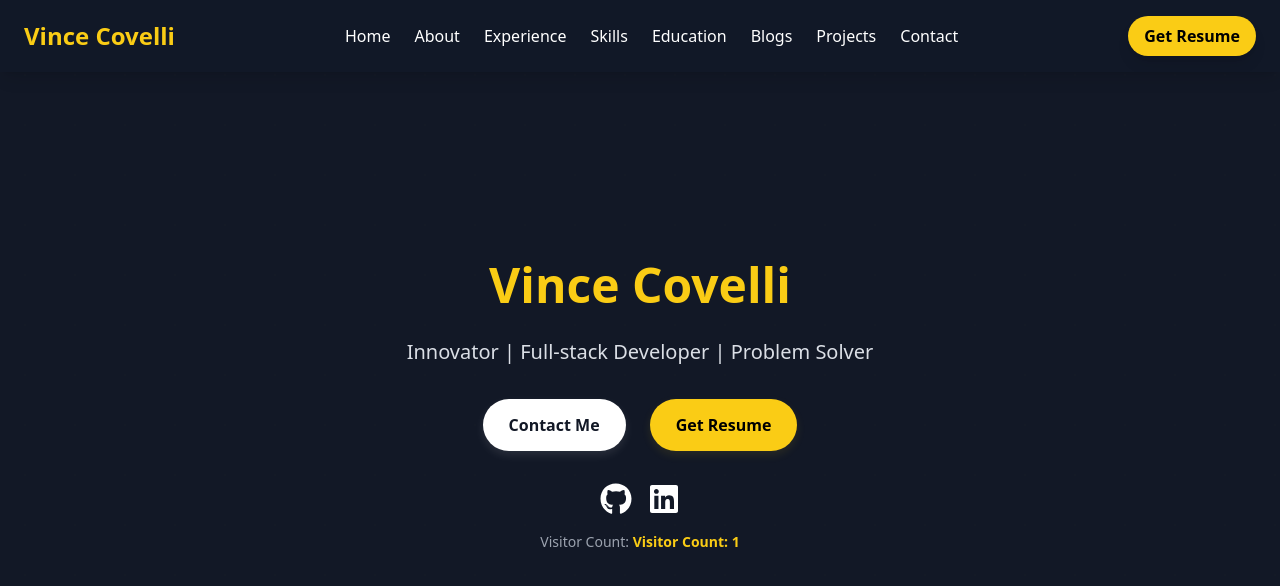
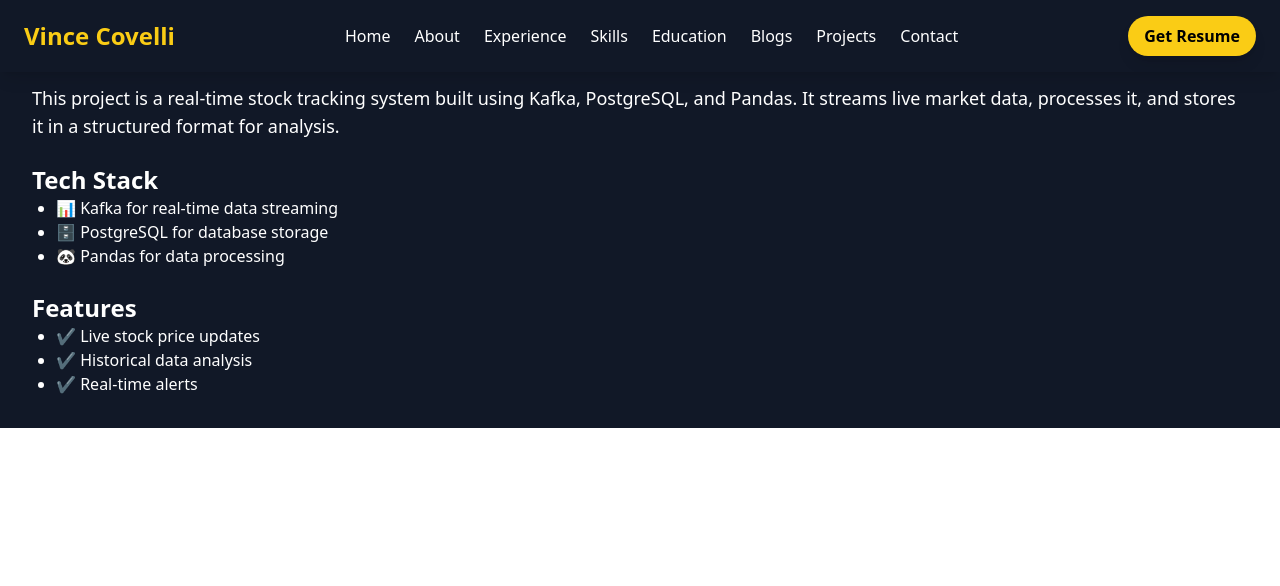
Before and after one commit to vcovelli/vc-portfolio, a React (Vite) app: page /vc-portfolio/projects/real-time-stock-tracker in a window 1280 px wide. Before the commit this address led to /vc-portfolio/projects/real-time-stock-tracker#home. Shown: the top 586 px of the page. Built offline with nearby package versions, Linux system fonts and the light colour scheme; no server answers; the database is empty.

Commit message:
Updated Projects file structure and started to build out project content.

```diff
--- a/src/App.jsx
+++ b/src/App.jsx
@@ -5,15 +5,20 @@ import AboutMe from "./components/AboutMe/AboutMe";
 import Experience from "./components/Experience/Experience";
 import Skills from "./components/Skills/Skills";
 import Education from "./components/Education/Education";
-import Blogs from "./components/BlogPosts/Blogs";
-import Projects from "./components/Projects";
+import Blogs from "./components/Blog/Blogs";
+import Projects from "./components/Projects/Projects";
 import ContactForm from "./components/ContactForm";
 import BackToTop from "./components/BackToTop";
 import Hero from "./components/Hero/Hero";
-import CloudArchitecture from "./components/BlogPosts/CloudArchitecture";
-import DataPipelines from "./components/BlogPosts/DataPipelines";
-import ReactAnimations from "./components/BlogPosts/ReactAnimations";
 import useHashNavigation from "./components/useHashNavigation";
+//Blogs
+import CloudArchitecture from "./components/Blog/BlogPosts/CloudArchitecture";
+import DataPipelines from "./components/Blog/BlogPosts/DataPipelines";
+import ReactAnimations from "./components/Blog/BlogPosts/ReactAnimations";
+//Projects
+import RealTimeStockTracker from "./components/Projects/Pages/RealTimeStockTracker";
+import HealthcareAppointmentScheduler from "./components/Projects/Pages/HealthcareAppointmentScheduler";
+import AutomatedDataPipeline from "./components/Projects/Pages/AutomatedDataPipeline";
 
 export default function App() {
   useHashNavigation();
@@ -46,9 +51,15 @@ export default function App() {
           }
         />
         {/* Blog Routes */}
-        <Route path="/blogs/cloud-architecture" element={<CloudArchitecture />} />
-        <Route path="/blogs/data-pipelines" element={<DataPipelines />} />
-        <Route path="/blogs/react-animations" element={<ReactAnimations />} />
+        <Route path="/blog/blogposts/cloud-architecture" element={<CloudArchitecture />} />
+        <Route path="/blog/blogposts/data-pipelines" element={<DataPipelines />} />
+        <Route path="/blog/blogposts/react-animations" element={<ReactAnimations />} />
+
+        {/* Project Routes */}
+        <Route path="/projects" element={<Projects />} />
+        <Route path="/projects/real-time-stock-tracker" element={<RealTimeStockTracker />} />
+        <Route path="/projects/healthcare-appointment-scheduler" element={<HealthcareAppointmentScheduler />} />
+        <Route path="/projects/automated-data-pipeline" element={<AutomatedDataPipeline />} />
 
         {/* Catch-All Fallback */}
         <Route path="*" element={<Hero />} />
--- /dev/null
+++ b/src/components/Projects/Pages/AutomatedDataPipeline.jsx
@@ -0,0 +1,25 @@
+import React from "react";
+
+export default function AutomatedDataPipeline() {
+  return (
+    <div className="p-8">
+      <h1 className="text-3xl font-bold">Automated Data Pipeline</h1>
+      <p className="mt-4 text-lg">
+        This project is an ETL pipeline built using Snowflake, dbt, and AWS Lambda for data transformation.
+        It automates data ingestion, cleaning, and storage for analytics.
+      </p>
+      <h2 className="mt-6 text-2xl font-semibold">Tech Stack</h2>
+      <ul className="list-disc pl-6">
+        <li>❄️ Snowflake for data warehousing</li>
+        <li>📜 dbt for data transformation</li>
+        <li>🖥️ AWS Lambda for serverless processing</li>
+      </ul>
+      <h2 className="mt-6 text-2xl font-semibold">Features</h2>
+      <ul className="list-disc pl-6">
+        <li>✔️ Automated data ingestion</li>
+        <li>✔️ Schema validation</li>
+        <li>✔️ Scalable & cost-efficient</li>
+      </ul>
+    </div>
+  );
+}
--- /dev/null
+++ b/src/components/Projects/Pages/HealthcareAppointmentScheduler.jsx
@@ -0,0 +1,25 @@
+import React from "react";
+
+export default function HealthcareAppointmentScheduler() {
+  return (
+    <div className="p-8">
+      <h1 className="text-3xl font-bold">Healthcare Appointment Scheduler</h1>
+      <p className="mt-4 text-lg">
+        This project is a full-stack appointment booking app for healthcare businesses.
+        Clients can book appointments, and staff can manage schedules efficiently.
+      </p>
+      <h2 className="mt-6 text-2xl font-semibold">Tech Stack</h2>
+      <ul className="list-disc pl-6">
+        <li>🖥️ React for frontend</li>
+        <li>🌐 Django for backend</li>
+        <li>📅 PostgreSQL for database</li>
+      </ul>
+      <h2 className="mt-6 text-2xl font-semibold">Features</h2>
+      <ul className="list-disc pl-6">
+        <li>✔️ Role-based access (Clients, Staff, Admins)</li>
+        <li>✔️ Calendar integration</li>
+        <li>✔️ Automated reminders</li>
+      </ul>
+    </div>
+  );
+}
--- /dev/null
+++ b/src/components/Projects/Pages/RealTimeStockTracker.jsx
@@ -0,0 +1,25 @@
+import React from "react";
+
+export default function RealTimeStockTracker() {
+  return (
+    <div className="p-8">
+      <h1 className="text-3xl font-bold">Real-Time Stock Tracker</h1>
+      <p className="mt-4 text-lg">
+        This project is a real-time stock tracking system built using Kafka, PostgreSQL, and Pandas.
+        It streams live market data, processes it, and stores it in a structured format for analysis.
+      </p>
+      <h2 className="mt-6 text-2xl font-semibold">Tech Stack</h2>
+      <ul className="list-disc pl-6">
+        <li>📊 Kafka for real-time data streaming</li>
+        <li>🗄️ PostgreSQL for database storage</li>
+        <li>🐼 Pandas for data processing</li>
+      </ul>
+      <h2 className="mt-6 text-2xl font-semibold">Features</h2>
+      <ul className="list-disc pl-6">
+        <li>✔️ Live stock price updates</li>
+        <li>✔️ Historical data analysis</li>
+        <li>✔️ Real-time alerts</li>
+      </ul>
+    </div>
+  );
+}
--- a/src/components/Projects.jsx
+++ b/src/components/Projects/Projects.jsx
@@ -1,4 +1,4 @@
-import React from "react";
+import { Link } from "react-router-dom";
 import { motion } from "framer-motion";
 import { FaExternalLinkAlt, FaGithub } from "react-icons/fa";
 
@@ -7,21 +7,21 @@ const projects = [
     title: "Real-Time Stock Tracker",
     description: "Built a real-time stock tracking system using Kafka, PostgreSQL, and Pandas.",
     github: "https://github.com/vcovelli/real-time-stock-tracker",
-    liveDemo: "#",
+    liveDemo: "/projects/real-time-stock-tracker",
     image: "/vc-portfolio/images/Stocks1.jpg",
   },
   {
     title: "Healthcare Appointment Scheduler",
     description: "Developed a full-stack appointment booking app for healthcare businesses.",
-    github: "https://github.com/vcovelli/healthcare-backend",
-    liveDemo: "#",
+    github: "/projects/healthcare-appointment-scheduler",
+    liveDemo: "/projects/healthcare-appointment-scheduler",
     image: "/vc-portfolio/images/Healthcare1.jpg",
   },
   {
     title: "Automated Data Pipeline",
     description: "Created an ETL pipeline using Snowflake, dbt, and AWS Lambda for data transformation.",
     github: "https://github.com/vcovelli/data-pipeline-project",
-    liveDemo: "#",
+    liveDemo: "/projects/automated-data-pipeline",
     image: "/vc-portfolio/images/DataPipeline1.jpg",
   },
 ];
@@ -42,18 +42,22 @@ export default function Projects() {
               transition={{ duration: 0.5, delay: index * 0.2 }}
               viewport={{ once: true }}
             >
+              {/* Clickable Card to Navigate */}
+              <Link to={project.liveDemo} className="block">
                 <img src={project.image} alt={project.title} className="w-full h-40 object-cover" />
                 <div className="p-5">
                   <h3 className="text-xl font-semibold text-white">{project.title}</h3>
                   <p className="text-gray-400 mt-2">{project.description}</p>
-                <div className="flex items-center justify-between mt-4">
+                </div>
+              </Link>
+
+              <div className="p-5 flex items-center justify-between">
                 <a href={project.github} target="_blank" rel="noopener noreferrer" className="text-gray-300 hover:text-white">
                   <FaGithub className="text-2xl" />
                 </a>
-                  <a href={project.liveDemo} target="_blank" rel="noopener noreferrer" className="text-yellow-400 hover:text-yellow-300">
+                <Link to={project.liveDemo} className="text-yellow-400 hover:text-yellow-300">
                   <FaExternalLinkAlt className="text-xl" />
-                  </a>
-                </div>
+                </Link>
               </div>
             </motion.div>
           ))}
```
Lines whose indentation alone changed are shown as unchanged.
